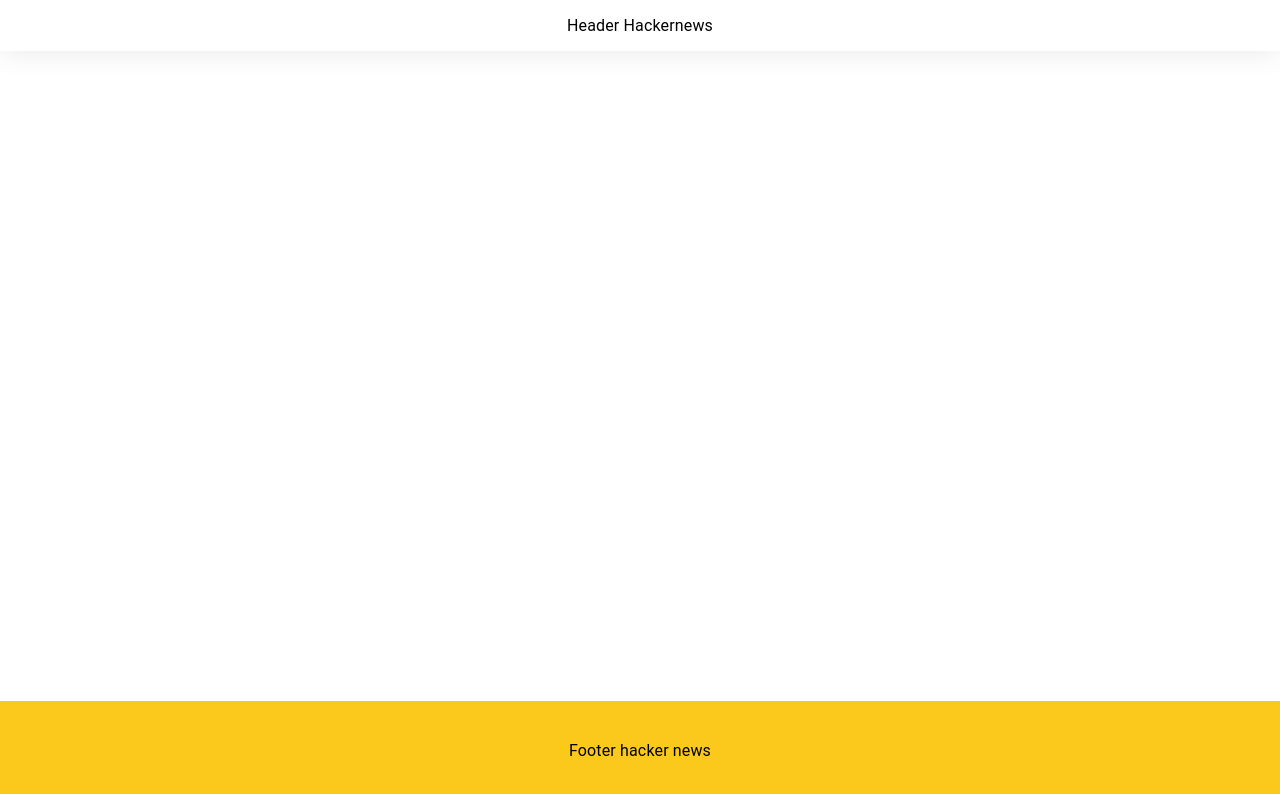
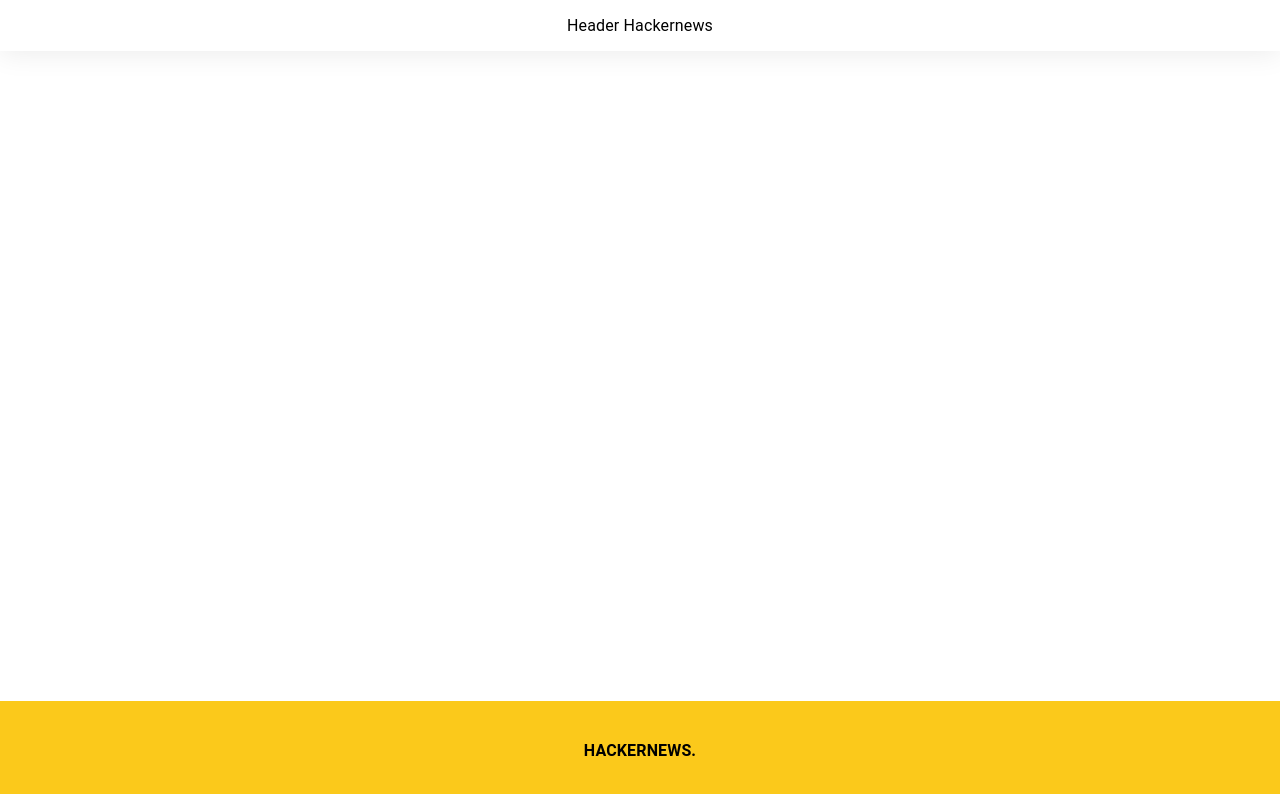
Before and after one commit to jrpt1017/hackernews, a React (Create React App) app: page / in a window 1280 px wide. Shown: the top 794 px of the page. Built offline with nearby package versions, Linux system fonts and the light colour scheme.

Commit message:
Updated Footer component

```diff
--- a/src/components/Footer/Footer.tsx
+++ b/src/components/Footer/Footer.tsx
@@ -13,6 +13,7 @@
     },
     footerText: {
       margin: 'auto',
+      fontWeight: 'bold'
     }
   })
 });
@@ -23,7 +24,7 @@
   return (
     <>
       <Box display="flex" className={classes.root}>
-        <Typography className={classes.footerText}>Footer hacker news</Typography>
+        <Typography className={classes.footerText}>HACKERNEWS.</Typography>
       </Box>
     </>
   );
```
